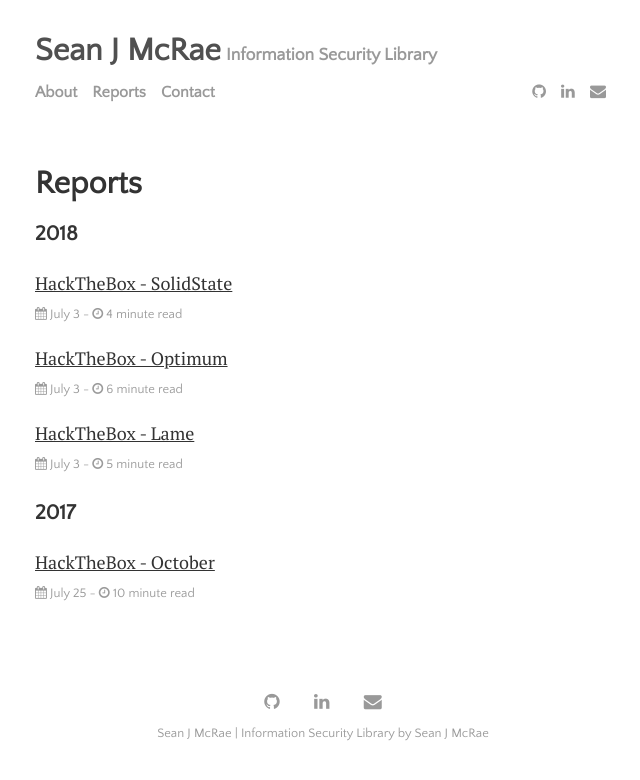
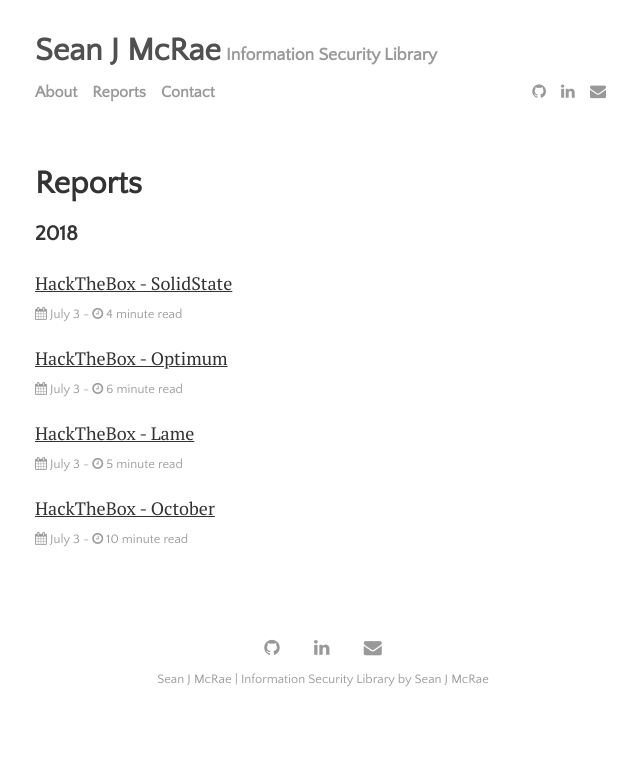
Before and after one commit to officialhocc/officialhocc.github.io, a Jekyll site: the page built from menu/writing.md, in a window 1280 px wide. Shown: the top 780 px of the page, without its empty margins (317-957 px from the left). Built offline with Jekyll 4.4.1, drawn with Linux system fonts in a browser that asks for light colours; nearby versions of some CDN libraries.

Commit message:
Update from Forestry.io - Updated 2017-07-19-htb-october.md

```diff
--- a/_posts/2017-07-19-htb-october.md
+++ b/_posts/2017-07-19-htb-october.md
@@ -1,8 +1,9 @@
 ---
 layout: post
-title:  "HackTheBox - October"
-date:   2017-07-25 19:00:00 +0100
-categories: [hackthebox]
+title: HackTheBox - October
+date: 2018-07-03 23:00:00 +0000
+categories:
+- hackthebox
 description: Solutions for HackTheBox October
 image:
   feature: october.jpg
```
